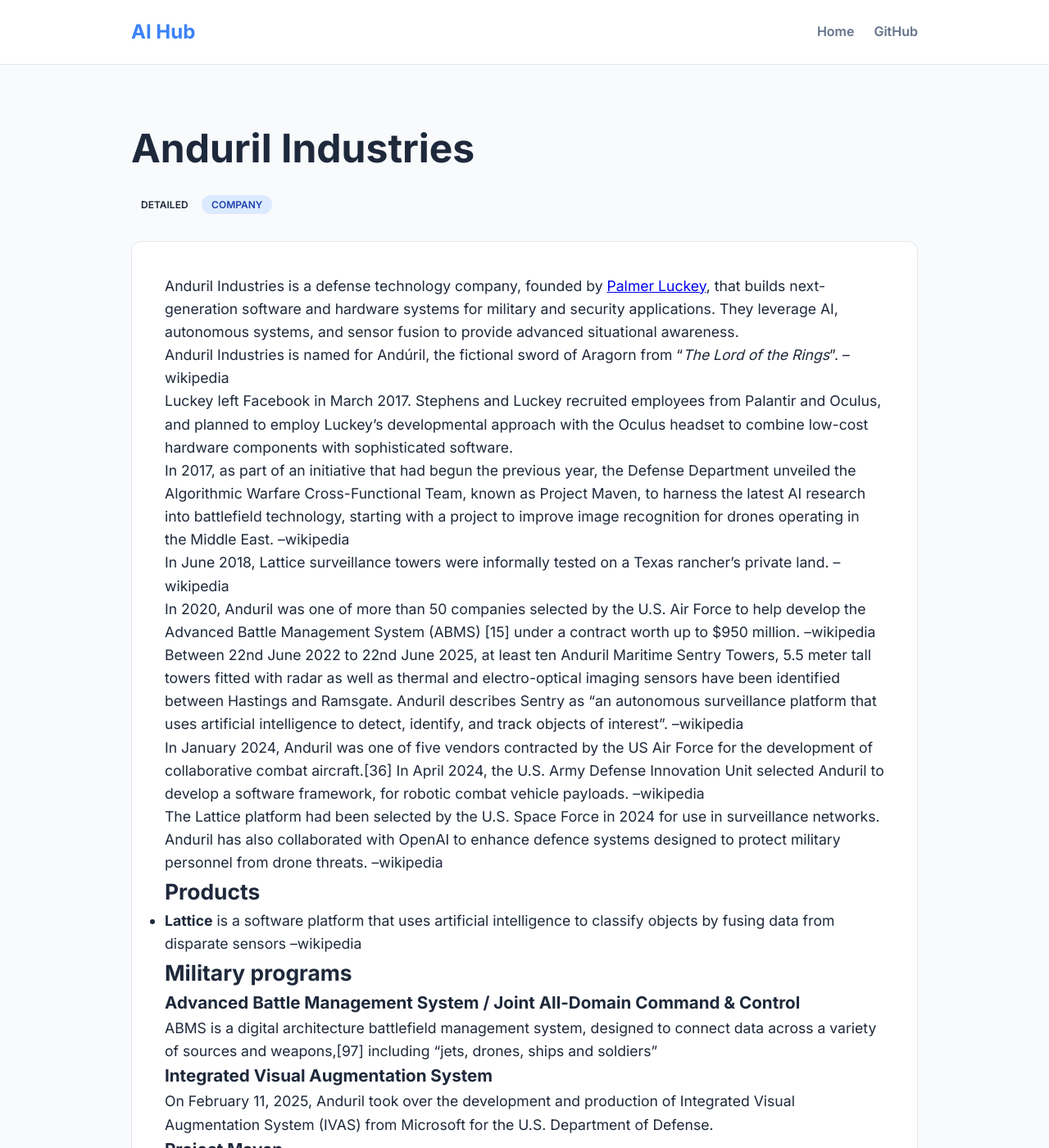
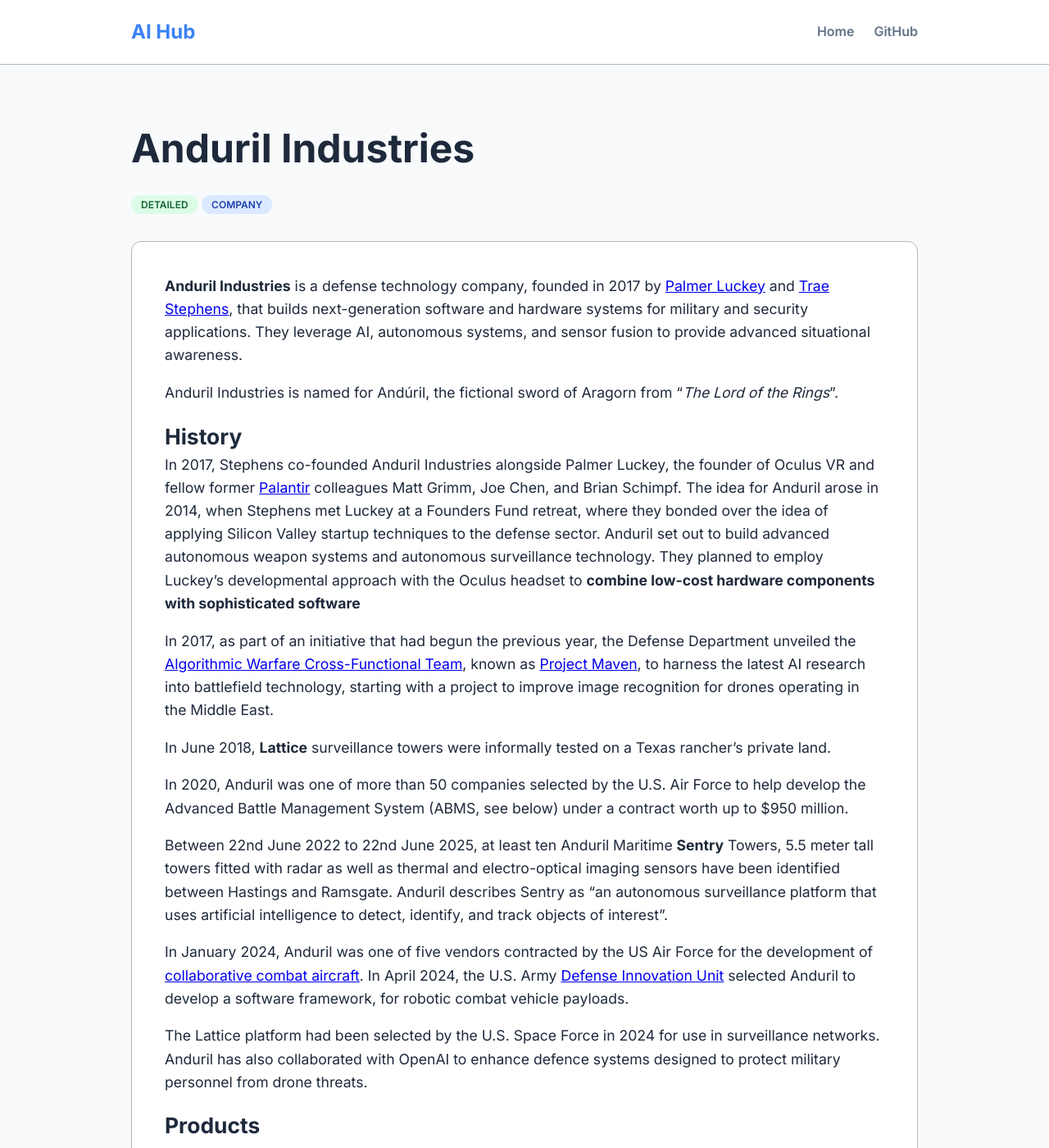
Before and after one commit to inagua/ai-box, a Jekyll site: the page built from _technologies/anduril.md, in a window 1280 px wide and 1400 px high. Shown: the whole window at 82% size. Built offline with Jekyll 4.4.1, drawn with Linux system fonts in a browser that asks for light colours; some of the changed text lies outside the part shown.

Commit message:
feat(content): anduril.md. #7

```diff
--- a/_config.yml
+++ b/_config.yml
@@ -21,4 +21,4 @@
 plugins:
   - jekyll-feed
   - jekyll-seo-tag
-build_number: 20
+build_number: 21
--- a/_technologies/anduril.md
+++ b/_technologies/anduril.md
@@ -6,39 +6,61 @@
 website: "https://www.anduril.com"
 ---
 
-Anduril Industries is a defense technology company, founded by [Palmer Luckey]({{ site.baseurl }}/technologies/palmer-luckey/), that builds next-generation software and hardware systems for military and security applications. They leverage AI, autonomous systems, and sensor fusion to provide advanced situational awareness.
+**Anduril Industries** is a defense technology company, founded in 2017 by [Palmer Luckey]({{ site.baseurl }}/technologies/palmer-luckey/) and [Trae Stephens](https://en.wikipedia.org/wiki/Trae_Stephens), that builds next-generation software and hardware systems for military and security applications. They leverage AI, autonomous systems, and sensor fusion to provide advanced situational awareness.
 
-Anduril Industries is named for Andúril, the fictional sword of Aragorn from "_The Lord of the Rings_". --wikipedia
+Anduril Industries is named for Andúril, the fictional sword of Aragorn from "_The Lord of the Rings_".
 
-Luckey left Facebook in March 2017. Stephens and Luckey recruited employees from Palantir and Oculus, and planned to employ Luckey's developmental approach with the Oculus headset to combine low-cost hardware components with sophisticated software.
+## History
 
-In 2017, as part of an initiative that had begun the previous year, the Defense Department unveiled the Algorithmic Warfare Cross-Functional Team, known as Project Maven, to harness the latest AI research into battlefield technology, starting with a project to improve image recognition for drones operating in the Middle East. --wikipedia
+In 2017, Stephens co-founded Anduril Industries alongside Palmer Luckey, the founder of Oculus VR and fellow former [Palantir]({{ site.baseurl }}/technologies/palantir/) colleagues Matt Grimm, Joe Chen, and Brian Schimpf. The idea for Anduril arose in 2014, when Stephens met Luckey at a Founders Fund retreat, where they bonded over the idea of applying Silicon Valley startup techniques to the defense sector. Anduril set out to build advanced autonomous weapon systems and autonomous surveillance technology. They planned to employ Luckey's developmental approach with the Oculus headset to **combine low-cost hardware components with sophisticated software**
 
-In June 2018, Lattice surveillance towers were informally tested on a Texas rancher's private land. --wikipedia
+In 2017, as part of an initiative that had begun the previous year, the Defense Department unveiled the [Algorithmic Warfare Cross-Functional Team](https://en.wikipedia.org/wiki/Secretary_of_Defense-Empowered_Cross-Functional_Teams#Algorithmic_Warfare_Cross_Functional_Team_(AWCFT)), known as [Project Maven](https://en.wikipedia.org/wiki/Project_Maven), to harness the latest AI research into battlefield technology, starting with a project to improve image recognition for drones operating in the Middle East.
 
-In 2020, Anduril was one of more than 50 companies selected by the U.S. Air Force to help develop the Advanced Battle Management System (ABMS) [15] under a contract worth up to $950 million. --wikipedia
+In June 2018, **Lattice** surveillance towers were informally tested on a Texas rancher's private land.
 
-Between 22nd June 2022 to 22nd June 2025, at least ten Anduril Maritime Sentry Towers, 5.5 meter tall towers fitted with radar as well as thermal and electro-optical imaging sensors have been identified between Hastings and Ramsgate. Anduril describes Sentry as “an autonomous surveillance platform that uses artificial intelligence to detect, identify, and track objects of interest”. --wikipedia
+In 2020, Anduril was one of more than 50 companies selected by the U.S. Air Force to help develop the Advanced Battle Management System (ABMS, see below) under a contract worth up to $950 million.
 
-In January 2024, Anduril was one of five vendors contracted by the US Air Force for the development of collaborative combat aircraft.[36] In April 2024, the U.S. Army Defense Innovation Unit selected Anduril to develop a software framework, for robotic combat vehicle payloads. --wikipedia
+Between 22nd June 2022 to 22nd June 2025, at least ten Anduril Maritime **Sentry** Towers, 5.5 meter tall towers fitted with radar as well as thermal and electro-optical imaging sensors have been identified between Hastings and Ramsgate. Anduril describes Sentry as “an autonomous surveillance platform that uses artificial intelligence to detect, identify, and track objects of interest”.
 
-The Lattice platform had been selected by the U.S. Space Force in 2024 for use in surveillance networks. Anduril has also collaborated with OpenAI to enhance defence systems designed to protect military personnel from drone threats. --wikipedia
+In January 2024, Anduril was one of five vendors contracted by the US Air Force for the development of [collaborative combat aircraft](https://en.wikipedia.org/wiki/Collaborative_combat_aircraft). In April 2024, the U.S. Army [Defense Innovation Unit](https://en.wikipedia.org/wiki/Defense_Innovation_Unit) selected Anduril to develop a software framework, for robotic combat vehicle payloads.
 
-<h2>Products</h2>
+The Lattice platform had been selected by the U.S. Space Force in 2024 for use in surveillance networks. Anduril has also collaborated with OpenAI to enhance defence systems designed to protect military personnel from drone threats.
 
-- <b>Lattice</b> is a software platform that uses artificial intelligence to classify objects by fusing data from disparate sensors --wikipedia
+## Products
+
+[Lattice](https://www.anduril.com/lattice/lattice-mesh) is a software platform that uses artificial intelligence to classify objects by fusing data from disparate sensors.
+
+**Ghost** is an unmanned aerial vehicle. Machine learning and computer vision algorithms are used to identify and track targets. The drone can upload data to Anduril's Lattice system. The drone uses Nvidia processing units originally designed for self-driving cars. The drone was designed to use on-board processing chips, due to bandwidth limitations for communication links, and to enable radio silence, by processing imagery independently without the need for a centralized analysis system that requires communication. An onboard camera provides a live feed for operators.
+
+**Sentry** Tower is a 33-foot (10 m) tall solar-powered portable surveillance tower. See [The UK’s AI Borders: Anduril’s Autonomous Surveillance Towers](https://migrantsrights.org.uk/projects/hostile-office/the-digital-hostile-environment/ai-borders-anduril-autonomous-surveillance-towers/)
 
 
-<h2>Military programs</h2>
+## Military programs
 
-<h3>Advanced Battle Management System / Joint All-Domain Command & Control</h3>
+### Advanced Battle Management System / Joint All-Domain Command & Control
 
-ABMS is a digital architecture battlefield management system, designed to connect data across a variety of sources and weapons,[97] including "jets, drones, ships and soldiers"
+ABMS is a digital architecture battlefield management system, designed to connect data across a variety of sources and weapons, including "jets, drones, ships and soldiers".
 
-<h3>Integrated Visual Augmentation System</h3>
+See [Joint All-Domain Command and Control](https://en.wikipedia.org/wiki/Joint_All-Domain_Command_and_Control).
 
-On February 11, 2025, Anduril took over the development and production of Integrated Visual Augmentation System (IVAS) from Microsoft for the U.S. Department of Defense.
+### Integrated Visual Augmentation System
 
-<h3>Project Maven</h3>
+On February 11, 2025, Anduril took over the development and production of Integrated Visual Augmentation System (IVAS) from Microsoft for the U.S. Department of Defense. IVAS is an augmented reality headset being developed by Anduril Industries and Microsoft for the United States Army.
+
+See [Integrated Visual Augmentation System](https://en.wikipedia.org/wiki/Integrated_Visual_Augmentation_System).
+
+### Project Maven
 
 Project Maven is an initiative that started in 2018 intended to adapt AI for military purposes.
+
+See [Project Maven](https://en.wikipedia.org/wiki/Project_Maven).
+
+
+## References
+
+- [Anduril Industries - Wikipedia](https://en.wikipedia.org/wiki/Anduril_Industries)
+- [Algorithmic Warfare Cross-Functional Team](https://en.wikipedia.org/wiki/Secretary_of_Defense-Empowered_Cross-Functional_Teams#Algorithmic_Warfare_Cross_Functional_Team_(AWCFT))
+- [Project Maven](https://en.wikipedia.org/wiki/Project_Maven)
+- [Collaborative combat aircraft](https://en.wikipedia.org/wiki/Collaborative_combat_aircraft)
+- [Defense Innovation Unit](https://en.wikipedia.org/wiki/Defense_Innovation_Unit)
+- [Joint All-Domain Command and Control](https://en.wikipedia.org/wiki/Joint_All-Domain_Command_and_Control)
--- a/assets/css/style.css
+++ b/assets/css/style.css
@@ -5,9 +5,23 @@
     --bg-color: #f8fafc;
     --text-color: #1e293b;
     --card-bg: #ffffff;
-    --border-color: #e2e8f0;
+    --border-color: #b3b6bb;
     --badge-bg: #dbeafe;
     --badge-text: #1e40af;
+}
+
+p {
+    display: block;
+    margin-block-end: 1em;
+    margin-inline-start: 0px;
+    margin-inline-end: 0px;
+    unicode-bidi: isolate;
+}
+ul {
+    margin-left: 25px;
+}
+ol {
+    margin-left: 25px;
 }
 
 * {
@@ -170,6 +184,7 @@
     text-transform: uppercase;
 }
 
+.badge.status-detailed { background: #dcfce7; color: #166534; }
 .badge.status-toreview { background: #fef9c3; color: #854d0e; }
 .badge.status-todo { background: #fee2e2; color: #991b1b; }
 .badge.version { background: #f3f4f6; color: #374151; }
```
Also changed, not shown: _technologies/agents.md (+1 -1 lines).
